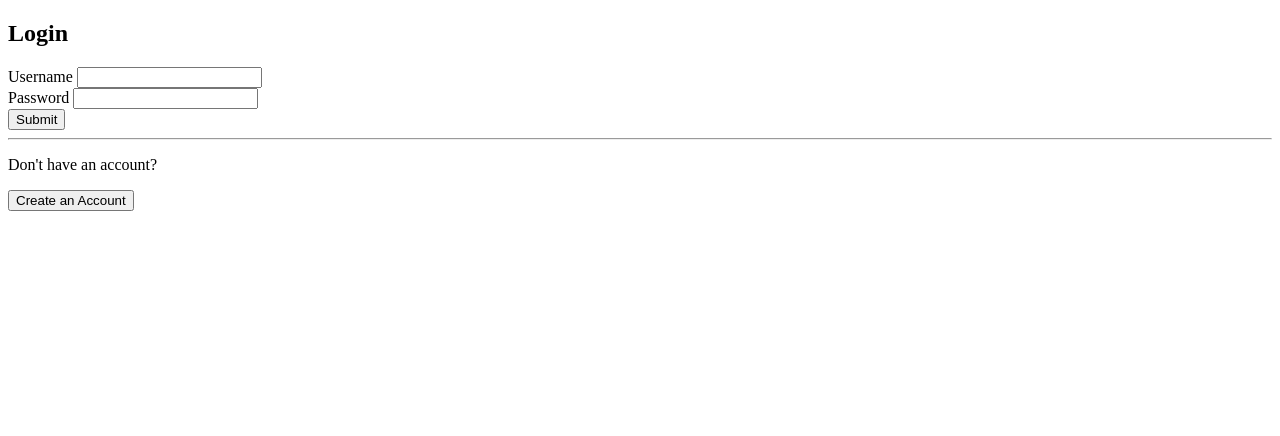
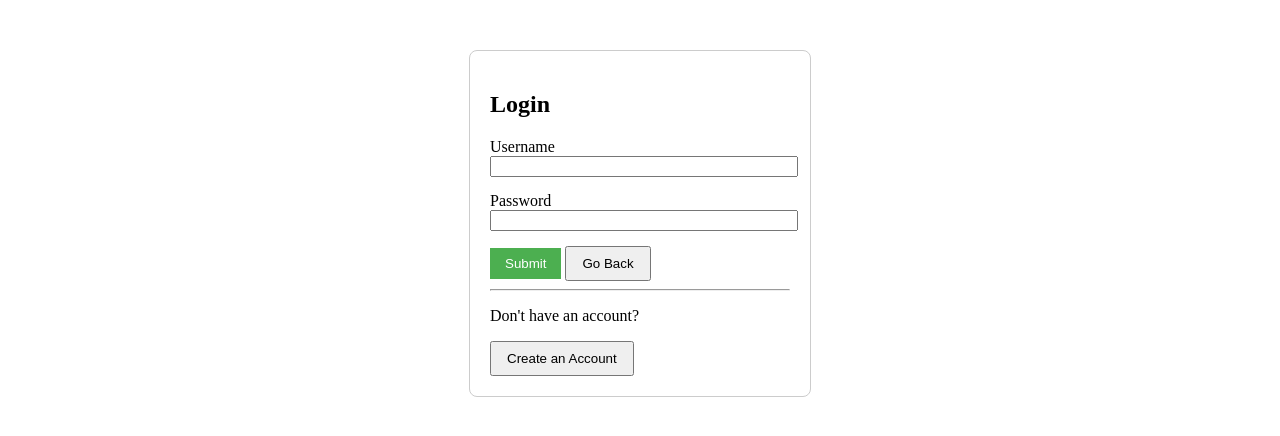
Before and after one commit to Javan27/CSC330-RecipeHub, a Flask app: page /login in a window 1280 px wide. Shown: the top 436 px of the page. Run offline with Flask 3, Linux system fonts and the light colour scheme.

Commit message:
Update login.html
We’ve added a "Back to Home" style link (even though users usually need to log in first) and ensured the "Create Account" button is clear.

```diff
--- a/templates/login.html
+++ b/templates/login.html
@@ -3,30 +3,35 @@
 <head>
     <meta charset="UTF-8">
     <title>Login Page</title>
+    <style>
+        .auth-container { max-width: 300px; margin: 50px auto; padding: 20px; border: 1px solid #ccc; border-radius: 8px; }
+        .form-group { margin-bottom: 15px; }
+        .btn { padding: 8px 15px; cursor: pointer; }
+    </style>
 </head>
 <body>
-
+    <div class="auth-container">
         <h2>Login</h2>
         <form action="/login" method="POST">
-        <div>
-            <label>Username</label>
-            <input type="text" name="username" required>
+            <div class="form-group">
+                <label>Username</label><br>
+                <input type="text" name="username" style="width: 100%;" required>
             </div>
 
-        <div>
-            <label>Password</label>
-            <input type="password" name="password" required>
+            <div class="form-group">
+                <label>Password</label><br>
+                <input type="password" name="password" style="width: 100%;" required>
             </div>
 
-        <button type="submit">Submit</button>
+            <button type="submit" class="btn" style="background-color: #4CAF50; color: white; border: none;">Submit</button>
+            <button type="button" class="btn" onclick="window.history.back()">Go Back</button>
         </form>
 
         <hr>
-
         <p>Don't have an account?</p>
         <a href="/create_account">
-        <button type="button">Create an Account</button>
+            <button type="button" class="btn">Create an Account</button>
         </a>
-
+    </div>
 </body>
 </html>
```
Lines whose indentation alone changed are shown as unchanged.
